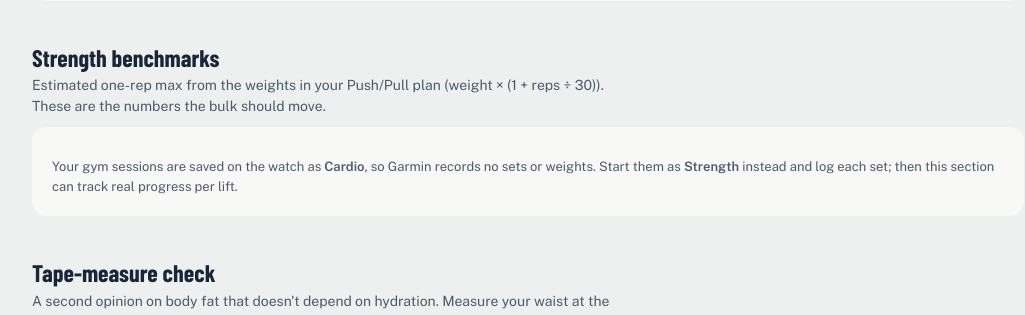
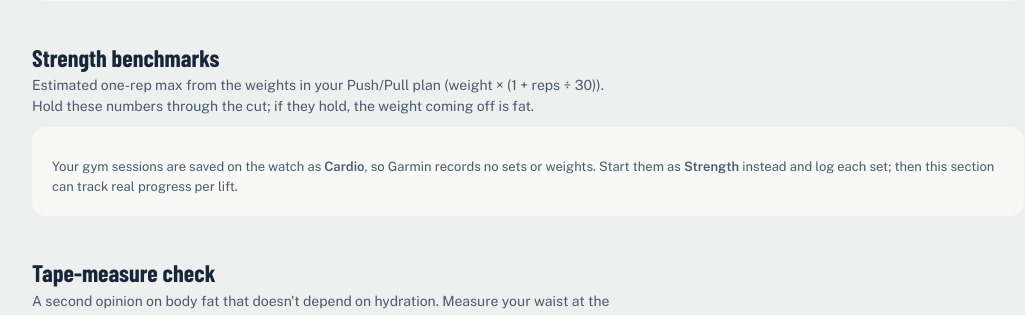
Before and after one commit to philipwilson2005/recomp-lab, a Python web app: template template/index.html in a window 1280 px wide. Shown: the part 2467-2782 px from the top of the page, without its empty margins (112-1137 px from the left). Run offline with Jinja, Linux system fonts and the light colour scheme; the template is opened without the code that fills it, so the values that code supplies are empty.

Commit message:
Update index.html

```diff
--- a/template/index.html
+++ b/template/index.html
@@ -111,7 +111,7 @@ svg .big{font-family:var(--display);font-size:16px;font-weight:600}
     <h2>Trend weight</h2>
     <p class="sub">Dots are weigh-ins; the line filters out water and sodium. Tap the chart to read a day.</p>
     <div class="panel"><svg class="chart" id="trend"></svg><div class="readout" id="trendRead"></div>
-      <div class="legend"><span><i style="background:var(--ink)"></i>Trend</span><span><i style="background:var(--gold);opacity:.4;height:10px"></i>Cut</span><span><i style="background:var(--lean);opacity:.4;height:10px"></i>Bulk</span></div>
+      <div class="legend"><span><i style="background:var(--ink)"></i>Trend</span><span><i style="background:var(--gold);opacity:.4;height:10px"></i>Cut</span><span><i style="background:var(--lean);opacity:.4;height:10px"></i>Bulk</span><span><i style="background:var(--gold)"></i>Plan to goal</span></div>
     </div>
   </section>
 
@@ -155,7 +155,7 @@ svg .big{font-family:var(--display);font-size:16px;font-weight:600}
 
   <section id="strength-s">
     <h2>Strength benchmarks</h2>
-    <p class="sub">Estimated one-rep max from the weights in your Push/Pull plan (weight × (1 + reps ÷ 30)). These are the numbers the bulk should move.</p>
+    <p class="sub">Estimated one-rep max from the weights in your Push/Pull plan (weight × (1 + reps ÷ 30)). Hold these numbers through the cut; if they hold, the weight coming off is fat.</p>
     <div class="panel"><ul class="sess" id="lifts"></ul>
       <p class="note-s">Your gym sessions are saved on the watch as <b>Cardio</b>, so Garmin records no sets or weights. Start them as <b>Strength</b> instead and log each set; then this section can track real progress per lift.</p></div>
   </section>
@@ -185,6 +185,9 @@ svg .big{font-family:var(--display);font-size:16px;font-weight:600}
 </main>
 <script>
 const DATA = __DATA__;
+// ---------- the plan: edit these three values to change the goal ----------
+const PLAN={start:'2026-11-16',goal:185,by:'2027-05-21',label:'Vegas'};
+(function(){const b=DATA.phases.find(p=>p.name==='Bulk'&&!p.to);if(b&&!DATA.phases.some(p=>p.from===PLAN.start)){const d=new Date(PLAN.start+'T12:00:00');b.to=new Date(d.getTime()-864e5).toISOString().slice(0,10);DATA.phases.push({name:'Cut',from:PLAN.start,to:null});}})();
 const NS='http://www.w3.org/2000/svg';
 const css=v=>getComputedStyle(document.documentElement).getPropertyValue(v).trim();
 const D=s=>new Date(s+'T12:00:00');
@@ -203,18 +206,35 @@ const trend={};(function(){let t=null;const by={};weighins.forEach(x=>by[x.d]=x.
   for(let d=D(weighins[0].d);iso(d)<=weighins[weighins.length-1].d;d=new Date(d.getTime()+864e5)){const k=iso(d);if(by[k]!=null)t=t==null?by[k]:t+0.1*(by[k]-t);trend[k]=t;}})();
 const lastW=weighins[weighins.length-1];
 const bulkStart=DATA.phases.find(p=>p.name==='Bulk').from;
-const intakeDays=Object.entries(DATA.intake).filter(([d,v])=>v!=null&&v>1500&&d>=bulkStart&&d<=lastW.d);
+const cutOn=today>=PLAN.start;
+const cutLogged=Object.entries(DATA.intake).filter(([d,v])=>v!=null&&v>1500&&d>=PLAN.start&&d<=lastW.d).length;
+const winStart=cutLogged>=21&&trend[PLAN.start]!=null?PLAN.start:bulkStart;
+const intakeDays=Object.entries(DATA.intake).filter(([d,v])=>v!=null&&v>1500&&d>=winStart&&d<=lastW.d);
 const avgIntake=intakeDays.reduce((s,[,v])=>s+v,0)/intakeDays.length;
-const bw=weighins.filter(x=>x.d>=bulkStart);
-const xs=bw.map(x=>days(bulkStart,x.d)),ys=bw.map(x=>x.w);
+const bw=weighins.filter(x=>x.d>=winStart);
+const xs=bw.map(x=>days(winStart,x.d)),ys=bw.map(x=>x.w);
 const mx=xs.reduce((a,b)=>a+b)/xs.length,my=ys.reduce((a,b)=>a+b)/ys.length;
 const slope=xs.reduce((s,x,i)=>s+(x-mx)*(ys[i]-my),0)/xs.reduce((s,x)=>s+(x-mx)**2,0);
-const trendSlope=(trend[lastW.d]-trend[bulkStart])/days(bulkStart,lastW.d);
+const trendSlope=(trend[lastW.d]-trend[winStart])/days(winStart,lastW.d);
 const burnLo=avgIntake-Math.max(slope,trendSlope)*3500, burnHi=avgIntake-Math.min(slope,trendSlope)*3500, burnMid=(burnLo+burnHi)/2;
-const gBurns=DATA.daily.filter(x=>x.burn&&x.d>=bulkStart);
+const gBurns=DATA.daily.filter(x=>x.burn&&x.d>=winStart);
 const garmin=gBurns.reduce((s,x)=>s+x.burn,0)/gBurns.length;
 const surplus=avgIntake-burnMid;
-const target=[Math.round((burnMid+250)/50)*50,Math.round((burnMid+400)/50)*50];
+const trendNow=trend[lastW.d];
+const startW=cutOn&&trend[PLAN.start]!=null?trend[PLAN.start]:trendNow;
+const planFrom=cutOn&&trend[PLAN.start]!=null?PLAN.start:(lastW.d>PLAN.start?lastW.d:PLAN.start);
+const planAt=d=>startW-(startW-PLAN.goal)*Math.min(1,Math.max(0,days(planFrom,d)/days(planFrom,PLAN.by)));
+const toGo=trendNow-PLAN.goal;
+const weeksLeft=Math.max(1,days(lastW.d>PLAN.start?lastW.d:PLAN.start,PLAN.by))/7;
+const needRate=Math.max(0,toGo/weeksLeft);            // lb a week still required
+const MAXRATE=1.0,FLOOR=1700;                         // never advise faster than 1 lb a week or under 1,700 calories
+const tLow=Math.round((burnMid-Math.min(needRate,MAXRATE)*500-50)/50)*50;
+const tooFast=needRate>MAXRATE||tLow<FLOOR;
+const target=[Math.max(FLOOR,tLow),Math.max(FLOOR,tLow)+100];
+const deficit=Math.max(0,burnMid-(target[0]+target[1])/2);
+const planRate=deficit/500;
+const gap=trendNow-planAt(lastW.d);                   // + = behind the line
+const goalTxt=`${PLAN.goal} by ${md(PLAN.by)}`;
 const monday=s=>{const d=D(s);const off=(d.getDay()+6)%7;return iso(new Date(d.getTime()-off*864e5));};
 const weekKeys=[];for(let d=D(monday('2026-06-29'));iso(d)<=today;d=new Date(d.getTime()+7*864e5))weekKeys.push(iso(d));
 const lifts={},logs={};
@@ -227,22 +247,29 @@ const past=weekKeys.filter(k=>k!==thisWeek&&k>=monday(bulkStart));const hitWeeks
 let liftGap=0;for(let i=weekKeys.length-1;i>=0;i--){if(weekKeys[i]===thisWeek)continue;if((lifts[weekKeys[i]]||0)===0)liftGap++;else break;}
 
 // ---------- static text ----------
-document.getElementById('asof').textContent=`Updated ${md(today)}, bulk day ${days(bulkStart,today)+1}`;
-document.getElementById('verdict').textContent=surplus>150?`The bulk is running a real surplus of about ${fmt(surplus)} calories a day.`
-  :surplus>-300?`So far the bulk is running at maintenance, not a surplus.`:`The bulk is running a deficit of about ${fmt(-surplus)} calories a day.`;
-document.getElementById('verdictSub').textContent=`Across ${intakeDays.length} fully logged days since ${md(bulkStart)} you averaged ${fmt(avgIntake)} calories, and trend weight moved ${(trend[lastW.d]-trend[bulkStart]).toFixed(1)} lbs. That puts your real daily burn near ${fmt(burnMid)}. Garmin estimates ${fmt(garmin)}, about ${Math.round((garmin/burnMid-1)*100)}% high. The 2,200 target assumed maintenance was about 1,850; the data says it's closer to ${fmt(burnMid)}.`;
+document.getElementById('asof').textContent=cutOn?`Updated ${md(today)}, cut day ${days(PLAN.start,today)+1}`:`Updated ${md(today)}, cut starts ${md(PLAN.start)}`;
+document.getElementById('verdict').textContent=toGo<=0?`Goal reached: trend weight is at or under ${PLAN.goal}.`
+  :!cutOn?`The cut starts ${md(PLAN.start)}: ${toGo.toFixed(1)} lbs to lose for ${goalTxt}.`
+  :days(PLAN.start,lastW.d)<7?`Cut week one: ${toGo.toFixed(1)} lbs to go for ${goalTxt}.`
+  :gap>1?`You are ${gap.toFixed(1)} lbs behind the line to ${goalTxt}.`
+  :gap<-1?`You are ${(-gap).toFixed(1)} lbs ahead of the line to ${goalTxt}.`
+  :`On pace for ${goalTxt}.`;
+document.getElementById('verdictSub').textContent=`Across ${intakeDays.length} fully logged days since ${md(winStart)} you averaged ${fmt(avgIntake)} calories, and trend weight moved ${(trend[lastW.d]-trend[winStart]).toFixed(1)} lbs. That puts your real daily burn near ${fmt(burnMid)}. Garmin estimates ${fmt(garmin)}, about ${Math.round((garmin/burnMid-1)*100)}% high. Reaching ${goalTxt} needs ${needRate.toFixed(2)} lb a week from here, a deficit of about ${fmt(needRate*500)} calories a day.${tooFast?' That is more than a sensible cut, so the calorie target is held at 1 lb a week and never below 1,700; move the date or the goal.':''} The burn figure switches to cut-only data once the cut has 21 logged days.`;
 document.getElementById('heroStats').innerHTML=[
- [`${fmt(target[0])}–${fmt(target[1])}`,`calories a day for a real lean bulk`],
+ [`${fmt(target[0])}–${fmt(target[1])}`,`calories a day for ${goalTxt}`],
  [`${lifts[thisWeek]||0} of 2`,`lifts this week; last one ${md(lastLift)}`],
  [`${trend[lastW.d].toFixed(1)}`,`trend weight (last weigh-in ${md(lastW.d)})`],
- [`${(trend[lastW.d]-203.3).toFixed(1)}`,`lbs since the cut began Apr 14`]
+ [`${Math.max(0,toGo).toFixed(1)}`,`lbs to go; needs ${needRate.toFixed(2)} lb a week`]
 ].map(([a,b])=>`<div class="stat"><b>${a}</b><span>${b}</span></div>`).join('');
 const fr=[[`Weigh-in ${days(lastW.d,today)}d ago`,days(lastW.d,today)>3],[`Food log ${days(lastLog,today)}d ago`,days(lastLog,today)>3],[`Last lift ${days(lastLift,today)}d ago`,days(lastLift,today)>7]];
 document.getElementById('fresh').innerHTML=fr.map(([t,st])=>`<span class="chip ${st?'stale':'ok'}">${t}</span>`).join('');
 const moves=[];
-if(surplus<150)moves.push([`Eat ${fmt(target[0])}–${fmt(target[1])} a day, not 2,200.`,`2,200 has been maintenance or just under. Add the extra as carbs around lifting days; keep protein at 180–190 g. Trend weight should then rise 0.25–0.5 lb a week.`]);
-moves.push(liftGap>=1?[`Book two lifts this week.`,`${liftGap} full week${liftGap>1?'s':''} without lifting since ${md(lastLift)}; 2-a-week was hit in ${hitWeeks} of ${past.length} weeks. Without it, a surplus mostly adds fat.`]:[`Keep the 2-a-week lifting rhythm.`,`It's the lever for the lean-mass goal.`]);
-if(days(lastW.d,today)>3||days(lastLog,today)>3)moves.push([`Send a scale export and a Garmin export.`,`Weigh-ins are ${days(lastW.d,today)} days old and the food log ${days(lastLog,today)}. October is when the climb usually starts.`]);
+const recent=Object.entries(DATA.intake).filter(([d,v])=>v!=null&&v>1500).sort((a,b)=>a[0]<b[0]?1:-1).slice(0,7);
+const recentAvg=recent.length?recent.reduce((s,[,v])=>s+v,0)/recent.length:null;
+if(toGo>0)moves.push([`Eat ${fmt(target[0])}–${fmt(target[1])} a day.`,`That is about ${fmt(deficit)} below your measured burn of ${fmt(burnMid)}.${recentAvg?` Your last ${recent.length} logged days averaged ${fmt(recentAvg)}.`:''} Keep protein at 180–190 g. Trend weight should fall about ${planRate.toFixed(2)} lb a week.${tooFast?` The date needs ${needRate.toFixed(2)}, which is faster than this plan allows, so the target is capped; expect to land after ${md(PLAN.by)} or adjust the goal.`:''}`]);
+moves.push(liftGap>=1?[`Book two lifts this week.`,`${liftGap} full week${liftGap>1?'s':''} without lifting since ${md(lastLift)}; 2-a-week was hit in ${hitWeeks} of ${past.length} weeks. In a cut, lifting is what keeps the weight you lose from being muscle.`]:[`Keep the 2-a-week lifting rhythm.`,`It protects lean mass while the scale comes down.`]);
+if(cutOn&&gap>1)moves.push([`Budget Thursday to Saturday.`,`You are ${gap.toFixed(1)} lbs behind the line. Those three nights are where sleep scores drop and the weekly deficit is most likely to leak.`]);
+if(days(lastW.d,today)>3||days(lastLog,today)>3)moves.push([`Weigh in and log food.`,`Weigh-ins are ${days(lastW.d,today)} days old and the food log ${days(lastLog,today)}. The pace check needs both.`]);
 document.getElementById('moves').innerHTML=moves.map(([a,b])=>`<li><strong>${a}</strong>${b}</li>`).join('');
 const kindColor=()=>({lift:css('--blue'),cardio:css('--lean'),walk:css('--faint')});
 const item=w=>`<li><span class="dot" style="background:${kindColor()[w.kind]}"></span><span class="name">${w.type}</span><span class="when">${md(w.date)}</span><span class="meta">${w.duration} min · ${w.cal??'—'} cal${w.avgHR?` · HR ${w.avgHR}/${w.maxHR}`:''}</span></li>`;
@@ -268,11 +295,12 @@ function drawLedger(){const {s,W,H,narrow}=canvas('ledger',128,140);
   mark(avgIntake,'you eat',css('--ink'),true);mark(garmin,'Garmin says',css('--fat'),true);mark(burnMid,'you burn',css('--lean'),false);}
 function drawTrend(){const {s,W,H,narrow}=canvas('trend',230,300);const L=34,R=10,T=12,B=24;const from=narrow?'2026-06-01':'2026-04-01',to=today>lastW.d?today:lastW.d;
   const x=d=>L+days(from,d)/days(from,to)*(W-L-R);const pts=Object.entries(trend).filter(([d])=>d>=from);const wv=weighins.filter(w=>w.d>=from).map(w=>w.w);
-  const lo=Math.floor(Math.min(...wv)-1),hi=Math.ceil(Math.max(...wv)+1);const y=v=>T+(1-(v-lo)/(hi-lo))*(H-T-B);
-  DATA.phases.forEach(p=>{const a=p.from<from?from:p.from,b=p.to||to;if(b>=from)el(s,'rect',{x:x(a),y:T,width:x(b)-x(a),height:H-T-B,fill:p.name==='Cut'?css('--gold'):css('--lean'),opacity:.1});});
+  const planTo=to>planFrom?to:null;const lo=Math.floor(Math.min(...wv,planTo?planAt(planTo):Infinity)-1),hi=Math.ceil(Math.max(...wv)+1);const y=v=>T+(1-(v-lo)/(hi-lo))*(H-T-B);
+  DATA.phases.forEach(p=>{const a=p.from<from?from:p.from,b=p.to&&p.to<to?p.to:to;if(b>=from&&b>a)el(s,'rect',{x:x(a),y:T,width:x(b)-x(a),height:H-T-B,fill:p.name==='Cut'?css('--gold'):css('--lean'),opacity:.1});});
   const step=(hi-lo)>8?2:1;const ticks=[];for(let t=lo+1;t<hi;t+=step)ticks.push(t);axisY(s,ticks,y,L,W-R);
   weighins.filter(w=>w.d>=from).forEach(w=>el(s,'circle',{cx:x(w.d),cy:y(w.w),r:narrow?2.2:2.6,fill:css('--faint')}));
   el(s,'polyline',{points:pts.map(([d,v])=>`${x(d)},${y(v)}`).join(' '),fill:'none',stroke:css('--ink'),'stroke-width':2.4,'stroke-linejoin':'round'});
+  if(planTo)el(s,'line',{x1:x(planFrom),x2:x(planTo),y1:y(planAt(planFrom)),y2:y(planAt(planTo)),stroke:css('--gold'),'stroke-width':2,'stroke-dasharray':'6 4'});
   if(days(lastW.d,today)>2)el(s,'line',{x1:x(lastW.d),x2:x(today),y1:y(trend[lastW.d]),y2:y(trend[lastW.d]),stroke:css('--faint'),'stroke-dasharray':'3 4'});
   el(s,'circle',{cx:x(lastW.d),cy:y(trend[lastW.d]),r:4.5,fill:css('--ink')});
   monthTicks(s,from,to,x,H-6);
@@ -283,11 +311,12 @@ function drawTrend(){const {s,W,H,narrow}=canvas('trend',230,300);const L=34,R=1
   s.onpointerdown=e=>show(e.clientX);s.onpointermove=e=>{if(e.pointerType==='mouse'||e.buttons)show(e.clientX);};
   out.innerHTML=`<b>${md(lastW.d)}</b>: trend ${trend[lastW.d].toFixed(1)}, weighed ${lastW.w}${days(lastW.d,today)>2?` — no weigh-ins since`:''}`;}
 function drawComp(id,key,color,ticks,lo,hi){const {s,W,H,narrow}=canvas(id,160,190);const L=32,R=8,T=34,B=22;const ser=rolling(key);const from=narrow?'2026-06-01':'2026-04-01';const sr=ser.filter(([d])=>d>=from);const to=sr[sr.length-1][0];
+  const vs=sr.map(v=>v[1]);lo=Math.floor(Math.min(...vs))-1;hi=Math.ceil(Math.max(...vs))+1;const st=(hi-lo)>12?4:2;ticks=[];for(let t=Math.ceil((lo+.5)/st)*st;t<hi;t+=st)ticks.push(t);
   const x=d=>L+days(from,d)/days(from,to)*(W-L-R);const y=v=>T+(1-(v-lo)/(hi-lo))*(H-T-B);
-  DATA.phases.forEach(p=>{const a=p.from<from?from:p.from,b=p.to&&p.to<to?p.to:to;if(b>=a)el(s,'rect',{x:x(a),y:T,width:x(b)-x(a),height:H-T-B,fill:p.name==='Cut'?css('--gold'):css('--lean'),opacity:.08});});
+  DATA.phases.forEach(p=>{const a=p.from<from?from:p.from,b=p.to&&p.to<to?p.to:to;if(b>a)el(s,'rect',{x:x(a),y:T,width:x(b)-x(a),height:H-T-B,fill:p.name==='Cut'?css('--gold'):css('--lean'),opacity:.08});});
   axisY(s,ticks,y,L,W-R);el(s,'polyline',{points:sr.map(([d,v])=>`${x(d)},${y(v)}`).join(' '),fill:'none',stroke:color,'stroke-width':2.4});
-  const l=ser[ser.length-1],b0=ser.find(([d])=>d>=bulkStart);el(s,'text',{x:0,y:16,class:'big',style:`fill:${color}`},`${l[1].toFixed(1)} lbs`);
-  el(s,'text',{x:W-R,y:16,'text-anchor':'end'},`${(l[1]-b0[1]>=0?'+':'')+(l[1]-b0[1]).toFixed(1)} since bulk began`);monthTicks(s,from,to,x,H-4);}
+  const l=ser[ser.length-1],cutRef=cutOn&&ser.find(([d])=>d>=PLAN.start),b0=cutRef||ser.find(([d])=>d>=bulkStart);el(s,'text',{x:0,y:16,class:'big',style:`fill:${color}`},`${l[1].toFixed(1)} lbs`);
+  el(s,'text',{x:W-R,y:16,'text-anchor':'end'},`${(l[1]-b0[1]>=0?'+':'')+(l[1]-b0[1]).toFixed(1)} since ${cutRef?'cut':'bulk'} began`);monthTicks(s,from,to,x,H-4);}
 function drawSeason(){const {s,W,H,narrow}=canvas('season',250,320);const L=34,R=narrow?40:60,T=12,B=24;const months=['Jul','Aug','Sep','Oct','Nov','Dec','Jan'];
   const x=i=>L+i/6*(W-L-R);const lo=186,hi=210;const y=v=>T+(1-(v-lo)/(hi-lo))*(H-T-B);
   axisY(s,narrow?[190,198,206]:[188,192,196,200,204,208],y,L,W-R);months.forEach((m,i)=>el(s,'text',{x:x(i),y:H-6,'text-anchor':'middle'},m));
```
